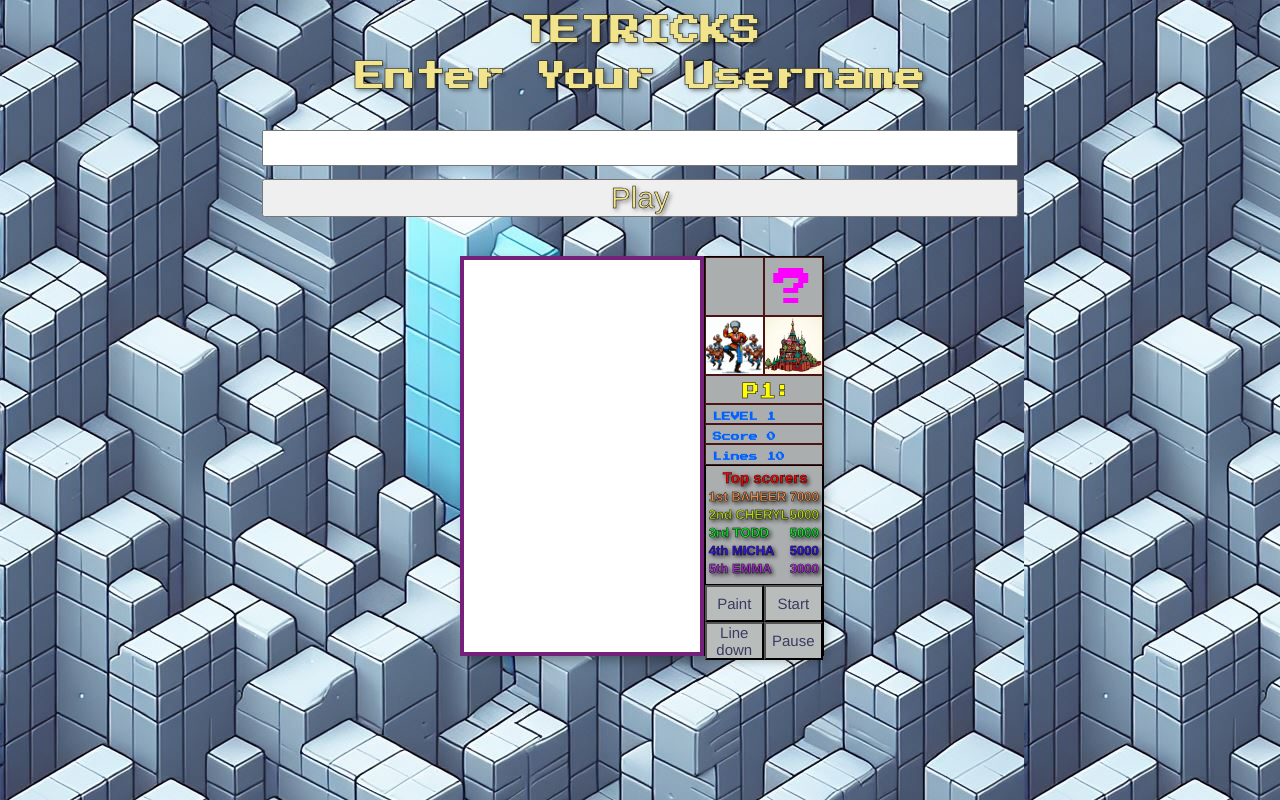
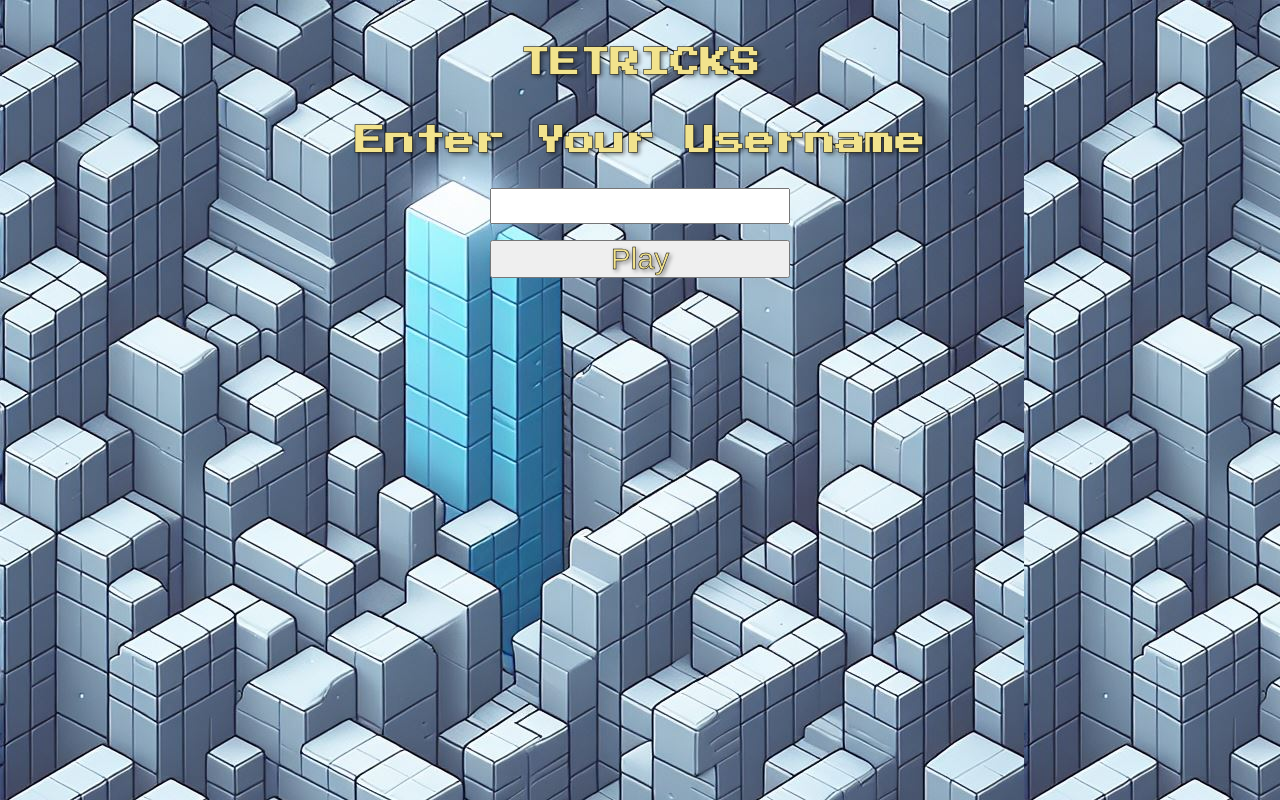
Before and after one commit to PabloJulianRial/tetris, a website built with Vite: page index.html in a window 1280 px wide. Built offline with nearby package versions, Linux system fonts and the light colour scheme.

Commit message:
merge branches

```diff
--- a/index.html
+++ b/index.html
@@ -11,7 +11,7 @@
     <h2 class="heading">TETRICKS</h2>
     <h2 class="heading">Enter Your Username</h2>
     <form id="form">
-      <input type="text" id="username" name="username">
+      <input type="text" id="username" autocomplete="off" name="username">
       <button class="form__button" type="submit">Play</button>
     </form>
     <main class="game">
--- a/src/style.scss
+++ b/src/style.scss
@@ -11,26 +11,31 @@ body {
 #form {
   display: flex;
   flex-direction: column;
-  width: 60%;
-  margin: 2rem auto;
-  > * {
-    margin: 0.4rem;
-    text-align: center;
-  }
-  #username {
+ margin-top: 2rem;
+
+#username {
     line-height: 32px;
-  }
+    width: 300px;
+    margin: 0 auto;
+}
 }
 #game__board {
   border: 4px solid rgb(117, 32, 122);
   background-color: white;
 }
-.heading,
-.form__button {
+.heading{
   -webkit-text-stroke: 0.5px black;
   font-size: 30px;
-
   text-align: center;
+  margin-top: 3rem;
+  color: rgb(242, 227, 141);
+  text-shadow: 2px 2px 4px rgba(0, 0, 0, 0.5);
+}
+.form__button {
+  width: 300px;
+  margin: 2rem auto;
+  -webkit-text-stroke: 0.5px black;
+  font-size: 30px;
   margin-top: 1rem;
   color: rgb(242, 227, 141);
   text-shadow: 2px 2px 4px rgba(0, 0, 0, 0.5);
@@ -172,9 +177,9 @@ body {
     }
   }
 }
-// .game{
-//   display: none;
-// }
+.game {
+  display: none;
+}
 @keyframes gradient {
   0% {
     background-position: 0 0;
```
